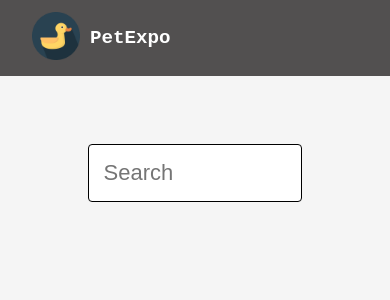
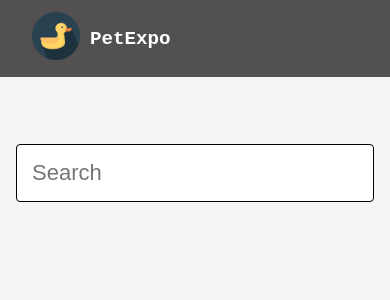
Before and after one commit to IlviCumani/PetExpo, a React (Vite) app in the folder Animal_Catalog/: page /animal in a window 390 px wide. Shown: the top 300 px of the page. Built offline with nearby package versions, Linux system fonts and the light colour scheme.

Commit message:
Added some final changes tu UI

```diff
--- a/Animal_Catalog/src/index.css
+++ b/Animal_Catalog/src/index.css
@@ -2,4 +2,5 @@ body{
     margin: 0;
     padding: 0;
     background-color: #f5f5f5;
+    font-family: monospace, sans-serif;
 }
--- a/Animal_Catalog/src/styles/atoms/AnimalMenuCard.css
+++ b/Animal_Catalog/src/styles/atoms/AnimalMenuCard.css
@@ -5,7 +5,7 @@
     justify-content: center;
     height: fit-content;
     max-width: 41rem;
-    background-color: #d1d5db;
+    background-color: #fff;
     border-radius: 0.5rem;
     box-shadow: 0 4px 6px rgba(0, 0, 0, 0.1);
     padding-bottom: 1.25rem;
--- a/Animal_Catalog/src/styles/atoms/Filter.css
+++ b/Animal_Catalog/src/styles/atoms/Filter.css
@@ -11,3 +11,14 @@
 .filter-input-wrapp{
     width: 60%;
 }
+
+@media screen and (max-width: 768px){
+    .filter{
+        flex-direction: column;
+        gap: 1rem;
+    }
+    .filter-input-wrapp{
+        width: 100%;
+    }
+
+}
--- a/Animal_Catalog/src/styles/molecules/SelectedAnimalSection.css
+++ b/Animal_Catalog/src/styles/molecules/SelectedAnimalSection.css
@@ -97,6 +97,11 @@
 		font-size: 20px;
 	}
 
+	.selected-animal-description {
+		font-weight: normal;
+
+	}
+
 	.selected-animal-other-atributes {
 		overflow-x: scroll;
 
--- a/Animal_Catalog/src/styles/organism/ContactUs.css
+++ b/Animal_Catalog/src/styles/organism/ContactUs.css
@@ -40,6 +40,13 @@
     gap: 2rem;
 }
 
+.form-error-message{
+    color: red;
+    font-size: 1rem;
+    font-weight: bold;
+    font-family: monospace, sans-serif;
+}
+
 @media screen and (max-width: 697px) {
     .contact-section-form{
         padding: 1rem;
@@ -54,4 +61,8 @@
         flex-direction: column;
         gap: 1rem;
     }
+
+    .contact-section-subtext{
+        margin-left: 15px;
+    }
 }
```
